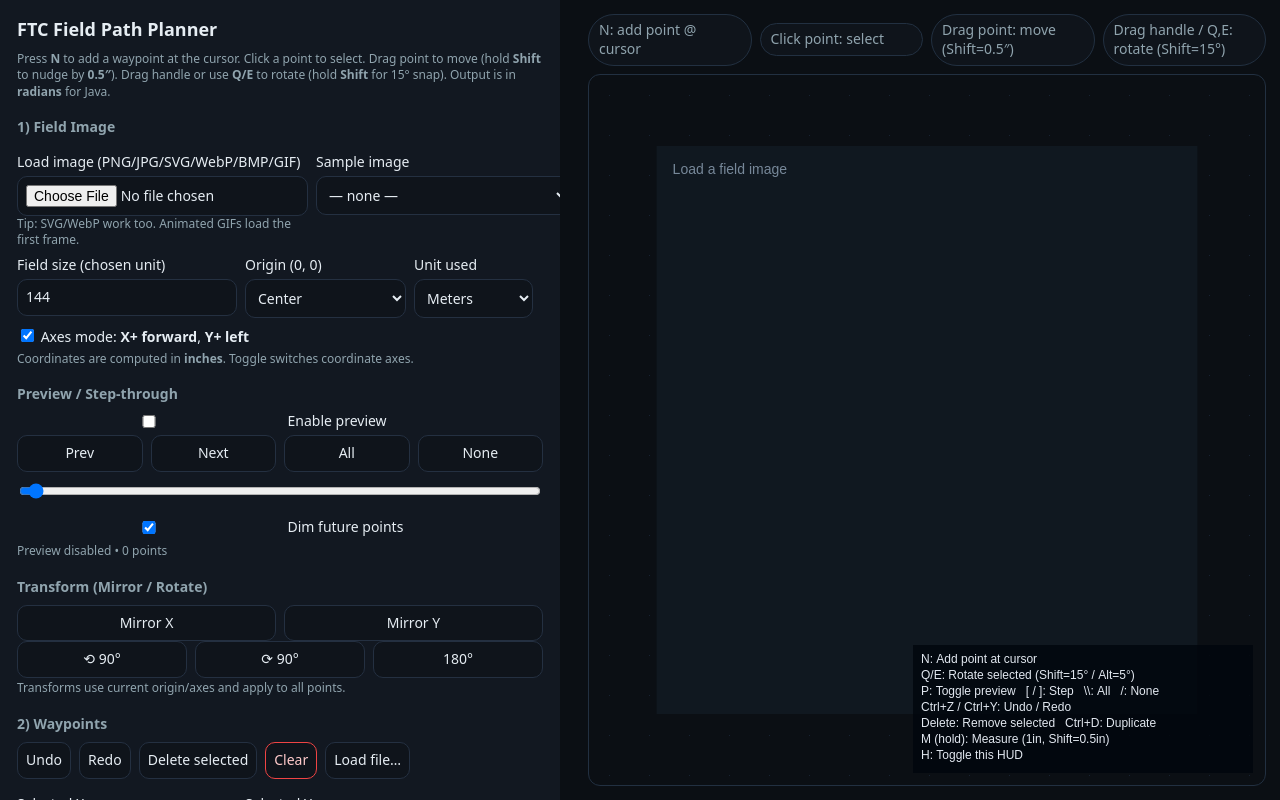
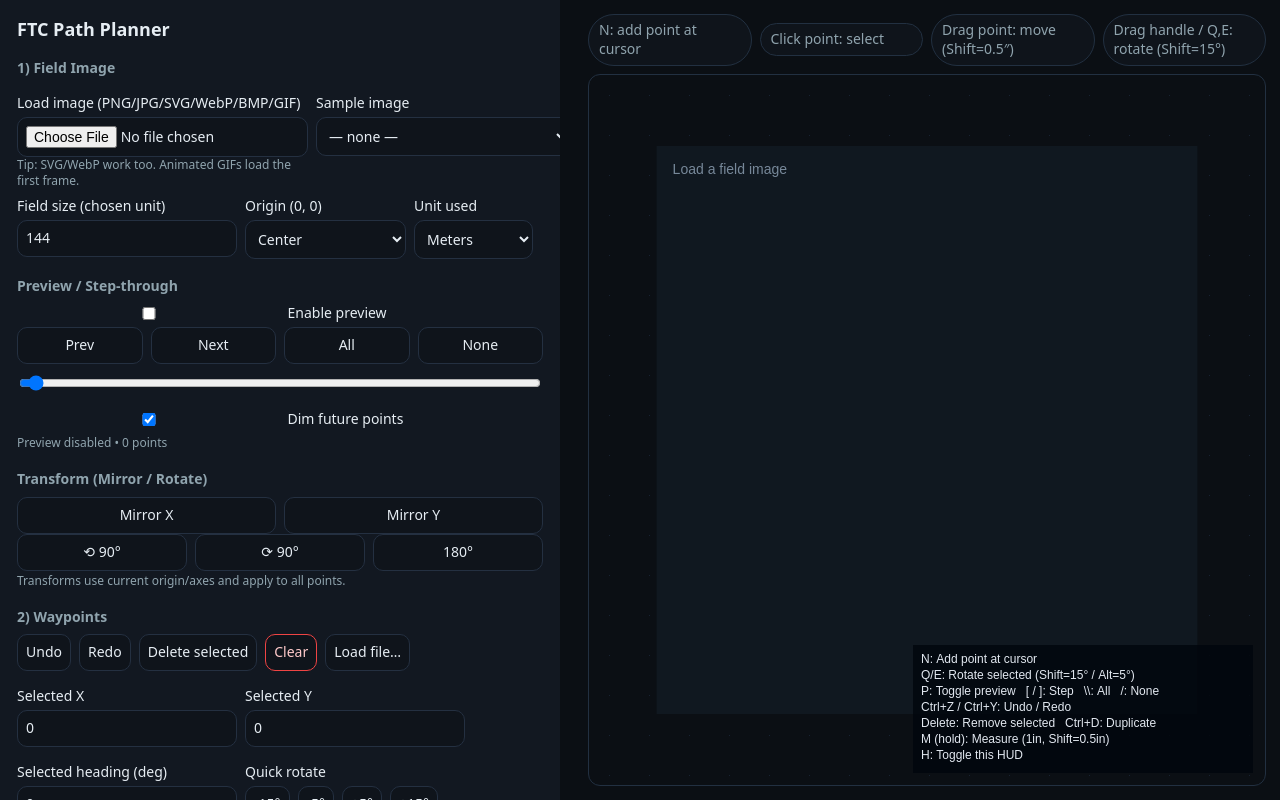
Before and after one commit to ScrapHeads/FTC-Path-Planner, a plain HTML site: page index.html in a window 1280 px wide. Drawn offline with Linux system fonts and the light colour scheme.

Commit message:
Ui improvements

```diff
--- a/index.html
+++ b/index.html
@@ -10,12 +10,7 @@
 <div class="app">
   <!-- LEFT: Config / Tools (scrolls independently) -->
   <div class="left">
-    <h1>FTC Field Path Planner</h1>
-    <div class="small">
-      Press <b>N</b> to add a waypoint at the cursor. Click a point to select. Drag point to move
-      (hold <b>Shift</b> to nudge by <b>0.5″</b>). Drag handle or use <b>Q/E</b> to rotate
-      (hold <b>Shift</b> for 15° snap). Output is in <b>radians</b> for Java.
-    </div>
+    <h1>FTC Path Planner</h1>
 
     <h2>1) Field Image</h2>
     <div class="grid-2">
@@ -58,14 +53,6 @@
       </div>
     </div>
 
-    <div class="row">
-      <label>
-        <input id="axesFtc" type="checkbox" checked />
-        <span id="axesText">Axes mode: <b>X+ forward</b>, <b>Y+ left</b></span>
-      </label>
-    </div>
-    <div class="small">Coordinates are computed in <b>inches</b>. Toggle switches coordinate axes.</div>
-
     <h2>2) Waypoints</h2>
     <div class="toolbar">
       <button id="undoBtn">Undo</button>
@@ -103,7 +90,7 @@
       </div>
     </div>
 
-    <!-- NEW: Heading loop toggle -->
+    <!-- Heading loop toggle -->
     <div class="row" style="margin-top:8px">
       <label class="row">
         <input id="headingWrap" type="checkbox" />
@@ -126,6 +113,13 @@
     </div>
     <div class="row" style="margin-top:6px">
       <label><input id="boxRotate" type="checkbox" checked /> Align with heading</label>
+    </div>
+
+    <div class="row">
+      <label>
+        <input id="axesFtc" type="checkbox" checked />
+        <span id="axesText">Axes toggle: <b>X+ forward</b>, <b>Y+ left</b></span>
+      </label>
     </div>
 
     <div class="list" style="margin-top:8px">
@@ -190,14 +184,14 @@
     <div class="small" style="margin-top:6px">
       Tip: use “Choose folder…” and select your repo directory, e.g.
       <code>TeamCode/src/main/java/org/firstinspires/ftc/teamcode/auto/paths</code>,
-      then “Save to file…” writes directly there (Chrome/Edge).
+      then “Save to file…” writes directly there.
     </div>
   </div>
 
   <!-- RIGHT: Canvas (stays fixed; no scroll) -->
   <div class="right">
     <div class="row">
-      <span class="pill">N: add point @ cursor</span>
+      <span class="pill">N: add point at cursor</span>
       <span class="pill">Click point: select</span>
       <span class="pill">Drag point: move (Shift=0.5″)</span>
       <span class="pill">Drag handle / Q,E: rotate (Shift=15°)</span>
--- a/js/els.js
+++ b/js/els.js
@@ -54,11 +54,11 @@ export function isFtc(){ return !!els.axesFtc?.checked; }
 export function updateAxesUI(){
   if(!els.axesText || !els.thX || !els.thY) return;
   if(isFtc()){
-    els.axesText.innerHTML = 'Axes mode: <b>X+ forward</b>, <b>Y+ left</b>';
+    els.axesText.innerHTML = 'Axes toggle: <b>X+ forward</b>, <b>Y+ left</b>';
     els.thX.textContent = 'X fwd (+)';
     els.thY.textContent = 'Y left (+)';
   } else {
-    els.axesText.innerHTML = 'Axes mode: <b>X+ right</b>, <b>Y+ down</b>';
+    els.axesText.innerHTML = 'Axes toggle: <b>X+ right</b>, <b>Y+ down</b>';
     els.thX.textContent = 'X right (+)';
     els.thY.textContent = 'Y down (+)';
   }
```
